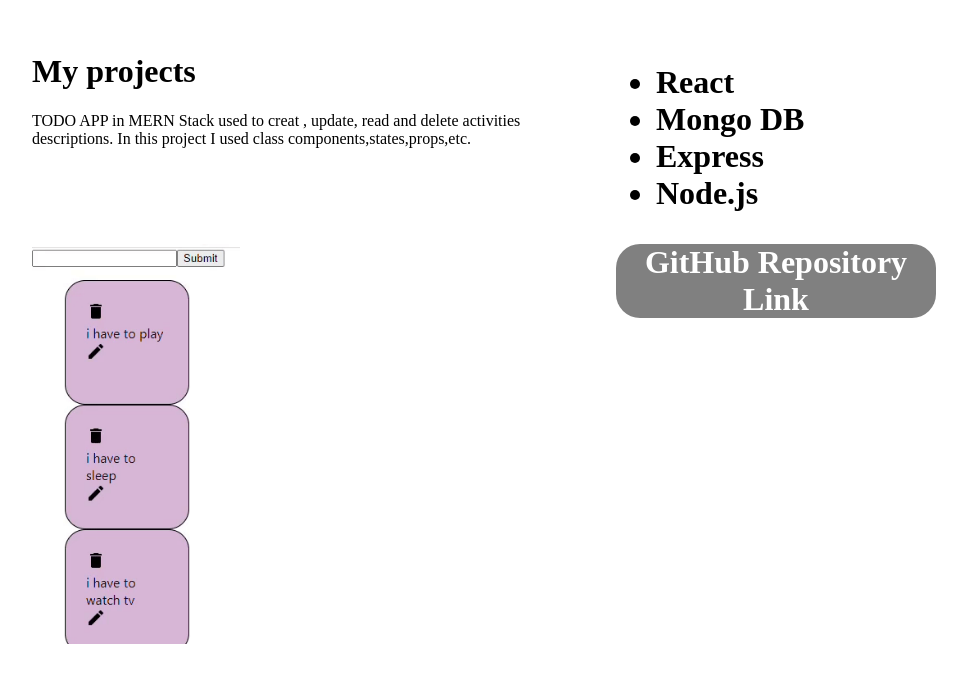
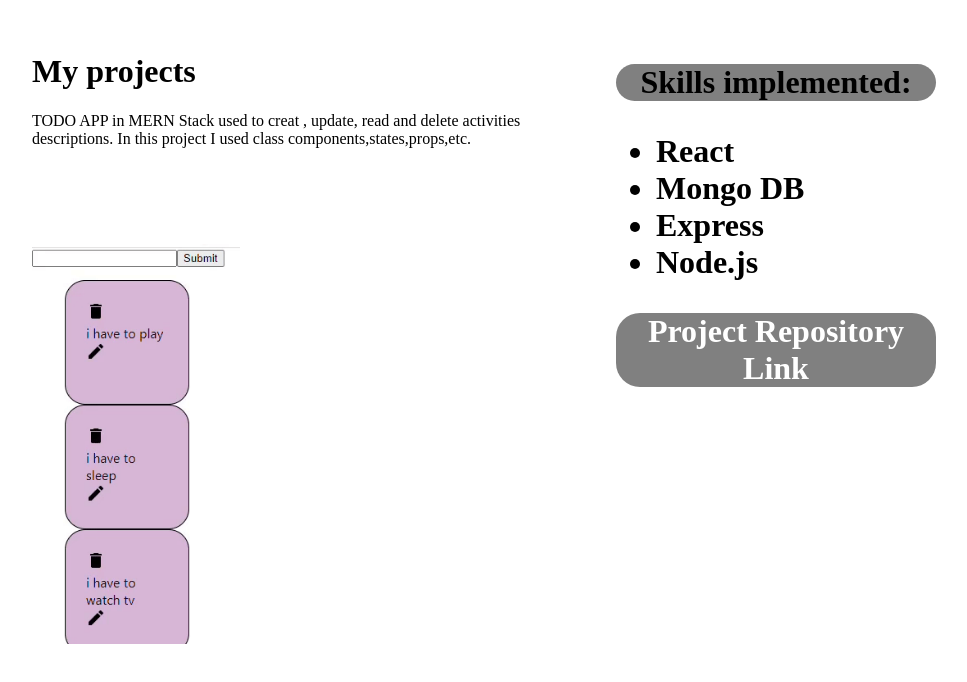
Before and after one commit to anlegana/anlegana.github.io, a plain HTML site: page andresgaviriaPortafolio/index.html in a window 1280 px wide. Shown: the part 1124-1806 px from the top of the page, without its empty margins (56-1023 px from the left). Drawn offline with Linux system fonts and the light colour scheme; a web font is replaced by a local one.

Commit message:
creating a grey background in the skills implemented

```diff
--- a/andresgaviriaPortafolio/app/scss/_content.scss
+++ b/andresgaviriaPortafolio/app/scss/_content.scss
@@ -44,6 +44,12 @@
     }
   }
 }
+.skills_implemented {
+  background-color: gray;
+  width: 20rem;
+  text-align: center;
+  border-radius: 1.5rem;
+}
 
 .my_skills {
   &_description {
--- a/andresgaviriaPortafolio/index.html
+++ b/andresgaviriaPortafolio/index.html
@@ -90,7 +90,7 @@ In this project I used class components,states,props,etc.</p>
 
 <div class="my_skills_languages_first_project">
     <h1>
-
+       <p class="skills_implemented"> Skills implemented: </p>
        <ul>
            <li>React</li>
            <li>Mongo DB</li>
@@ -99,7 +99,7 @@ In this project I used class components,states,props,etc.</p>
 
         </ul>
         <div class="link_github">
-        <a  class="link" href="https://github.com/anlegana/ToDoApp/tree/master" > GitHub Repository Link </a>
+        <a  class="link" href="https://github.com/anlegana/ToDoApp/tree/master" > Project Repository Link </a>
     </div>
 </div>
 
```
Also changed, not shown: andresgaviriaPortafolio/app/scss/style.css, 1 other file.
